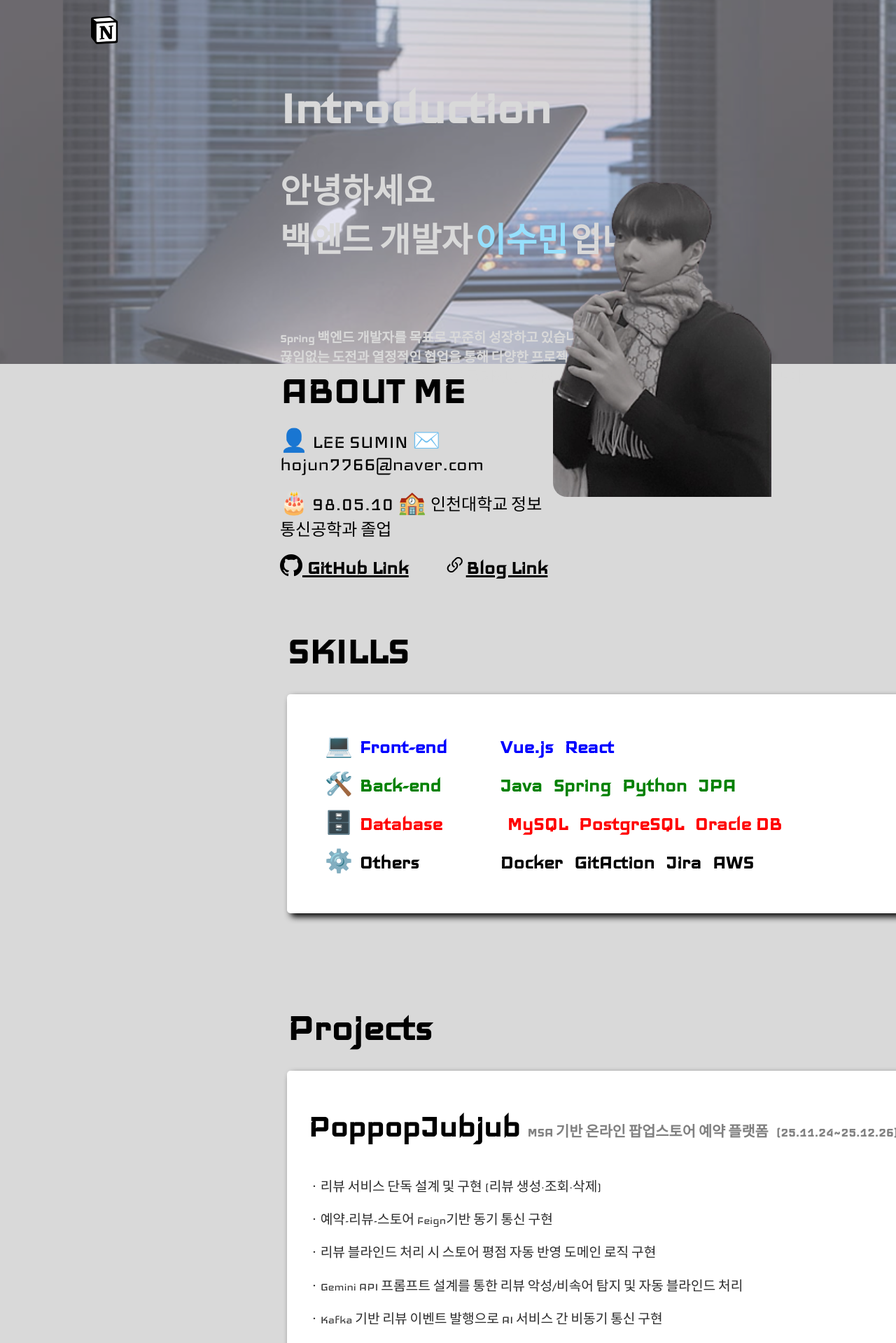
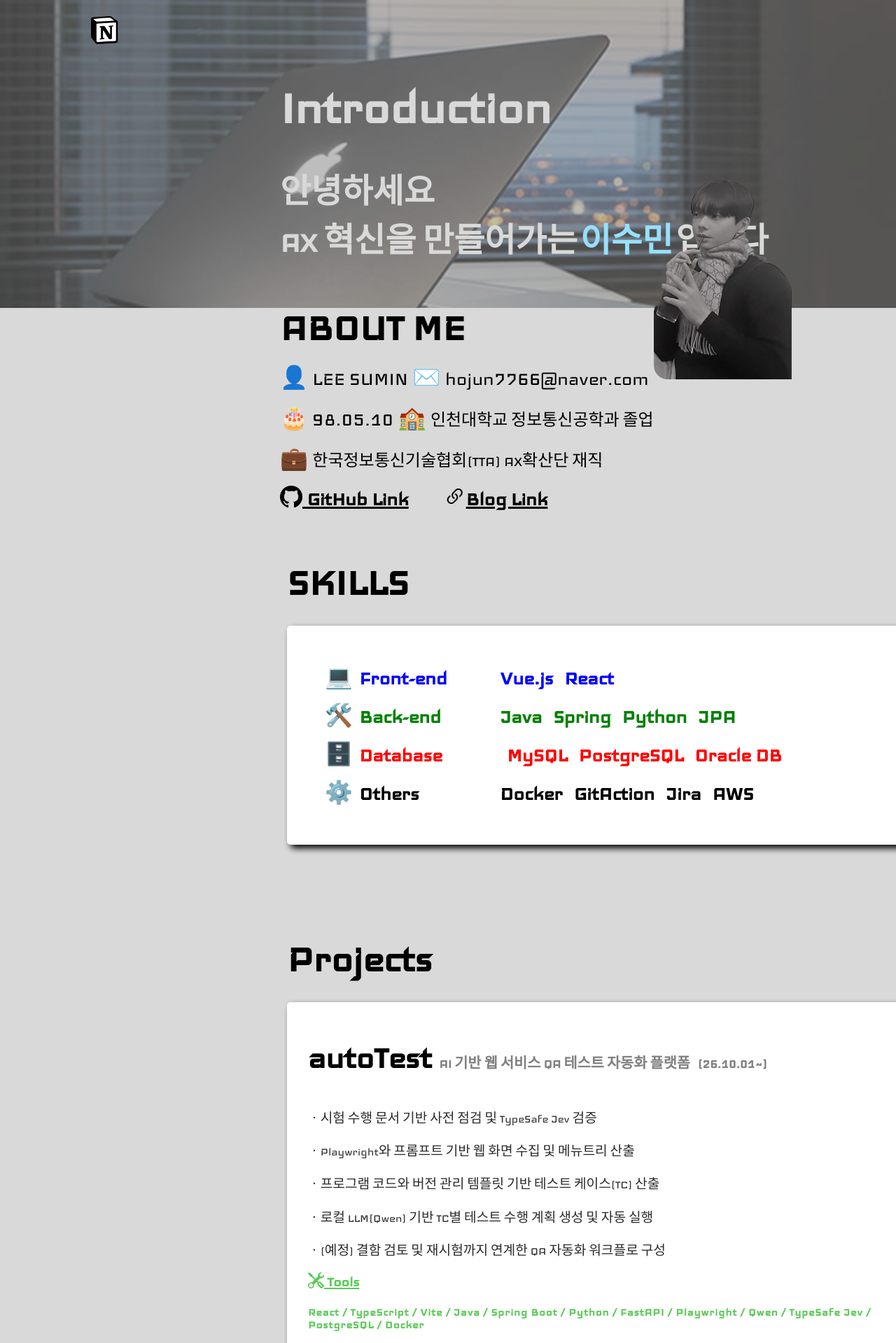
Before and after one commit to leesumin7766/portfolio, a Next.js app in the folder client/: page /main in a window 1280 px wide. Shown: the top 1919 px of the page at 70% size. Built offline with nearby package versions, Linux system fonts and the light colour scheme; a web font is replaced by a local one.

Commit message:
회사 및 플랫폼 업데이트

```diff
--- a/client/src/components/Main.js
+++ b/client/src/components/Main.js
@@ -28,16 +28,16 @@ const Main = () => {
       </header>
 
       {/* Main Background */}
-      <section className={styles.intro} style={{ backgroundImage: "url('/assets/screen1.png'), linear-gradient(rgba(0, 0, 255, 0.05), rgba(0, 0, 255, 0.05))",
+      <section className={styles.intro} style={{ backgroundImage: "url('/assets/screen1.png'), linear-gradient(rgba(0, 0, 0, 0.2), rgba(0, 0, 0, 0.2))",
         backgroundBlendMode: "darken",
+        backgroundPosition: "center calc(50% + 50%)",
        }}>
         <div className={styles.introText}>
           <h1>Introduction</h1>
-          <h2>안녕하세요<br/>백엔드 개발자<span className={styles.highlightName}>이수민</span>입니다</h2><p></p>
+          <h2>안녕하세요<br/>AX 혁신을 만들어가는<span className={styles.highlightName}>이수민</span>입니다</h2><p></p>
           <div className ={styles.introP}>
-          <h4>Spring 백엔드 개발자를 목표로 꾸준히 성장하고 있습니다<br></br>
-          끊임없는 도전과 열정적인 협업을 통해 다양한 프로젝트를 경험하며 성취감을 얻습니다<br></br>
-            또한 AI에 대한 깊은 관심을 바탕으로 데이터 분석과 머신러닝 기술을 프로젝트에 적용해왔습니다<br></br>
+          <h4>체계적인 품질 검증과 꾸준한 학습을 통해 QA 역량을 발전시키고 있습니다<br></br>
+          AI 기술에 대한 이해와 도전을 바탕으로 AX 확산에 기여하고자 성장하고 있습니다<br></br>
           </h4>
           </div>
         </div>
@@ -53,6 +53,9 @@ const Main = () => {
             </li>
             <li className={styles.aboutItemMiddle}>
               🎂 98.05.10  🏫 <span className={styles.koreanFont}>인천대학교 정보통신공학과 졸업</span>
+            </li>
+            <li className={styles.aboutItemBottom}>
+              💼 <span className={styles.koreanFont}>한국정보통신기술협회(TTA) AX확산단 재직</span>
             </li>
             <ul className={styles.linkList}>
             <li><a
@@ -119,6 +122,21 @@ const Main = () => {
 
 <section className={styles.projects} id="projects">
   <h1>Projects</h1>
+  <div className={styles.projectCard}>
+    <h2>autoTest <span>AI 기반 웹 서비스 QA 테스트 자동화 플랫폼</span> <span>(26.10.01~)</span></h2>
+    <p>ㆍ시험 수행 문서 기반 사전 점검 및 TypeSafe Jev 검증</p>
+    <p>ㆍPlaywright와 프롬프트 기반 웹 화면 수집 및 메뉴트리 산출</p>
+    <p>ㆍ프로그램 코드와 버전 관리 템플릿 기반 테스트 케이스(TC) 산출</p>
+    <p>ㆍ로컬 LLM(Qwen) 기반 TC별 테스트 수행 계획 생성 및 자동 실행</p>
+    <p>ㆍ(예정) 결함 검토 및 재시험까지 연계한 QA 자동화 워크플로 구성</p>
+    <p className={styles.tools}><i className="bi bi-tools"></i> Tools</p>
+    <p className={styles.projecttools}>React / TypeScript / Vite / Java / Spring Boot / Python / FastAPI / Playwright / Qwen / TypeSafe Jev / PostgreSQL / Docker</p>
+    <p></p>
+    <a href="https://github.com/leesumin7766/autoTest" target="_blank" rel="noopener noreferrer" className={styles.githubLink}>
+      <i className="bi bi-github"></i>
+    </a>
+  </div>
+
   <div className={styles.projectCard}>
     <h2>PoppopJubjub <span>MSA 기반 온라인 팝업스토어 예약 플랫폼</span> <span>(25.11.24~25.12.26)</span></h2>
     <p>ㆍ리뷰 서비스 단독 설계 및 구현 (리뷰 생성·조회·삭제)</p>
--- a/client/src/components/Main.module.css
+++ b/client/src/components/Main.module.css
@@ -52,9 +52,9 @@
 /* 메인 인트로 */
 .intro {
   width: 100%;
-  height: 65vh;
-  background-size: contain;
-  background-position: center;
+  height: 60vh;
+  background-size: cover;
+  background-position: center calc(50% - 10%);
   display: flex;
   align-items: flex-start;
   padding-left: 150px 00px;
@@ -94,8 +94,9 @@
   display: flex;
   justify-content: center;
   align-items: flex-start;
-  padding: 100px 100px;
+  padding: 90px 100px 100px;
   background-color: #D9D9D9;
+  margin-top: -40px;
   margin-bottom : -90px;
 }
 
@@ -132,6 +133,7 @@
 .aboutLeft ul li {
   font-size: 2rem;
   margin-bottom: 10px;
+  white-space: nowrap;
 }
 
 .koreanFont {
@@ -153,7 +155,11 @@
 
 /* 두 번째 줄 간격 */
 .aboutItemMiddle {
-  margin-bottom: 12px; /* 여기를 더 넉넉하게 */
+  margin-bottom: 12px;
+}
+
+.aboutItemBottom {
+  margin-bottom: 12px;
 }
 
 .linkList {
```
